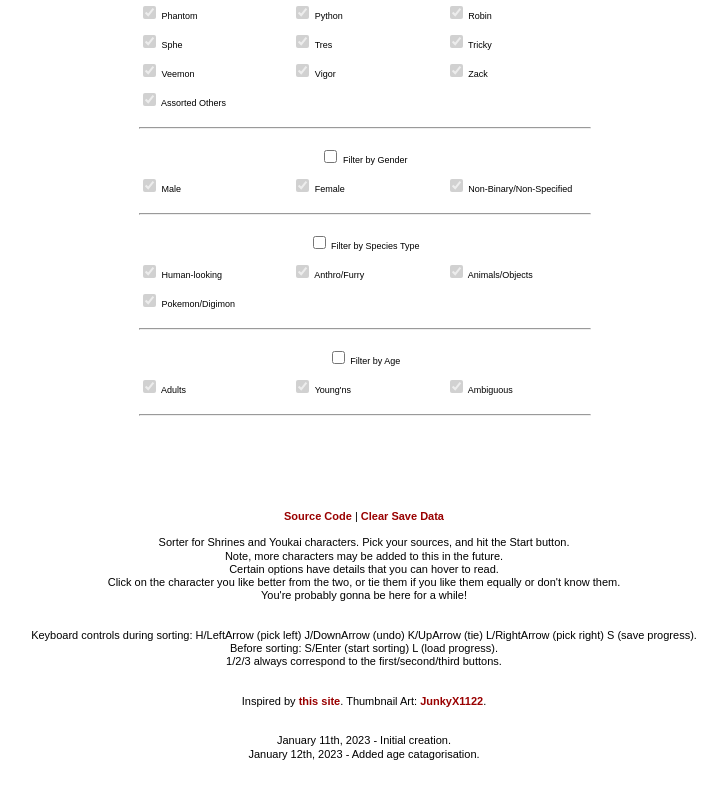
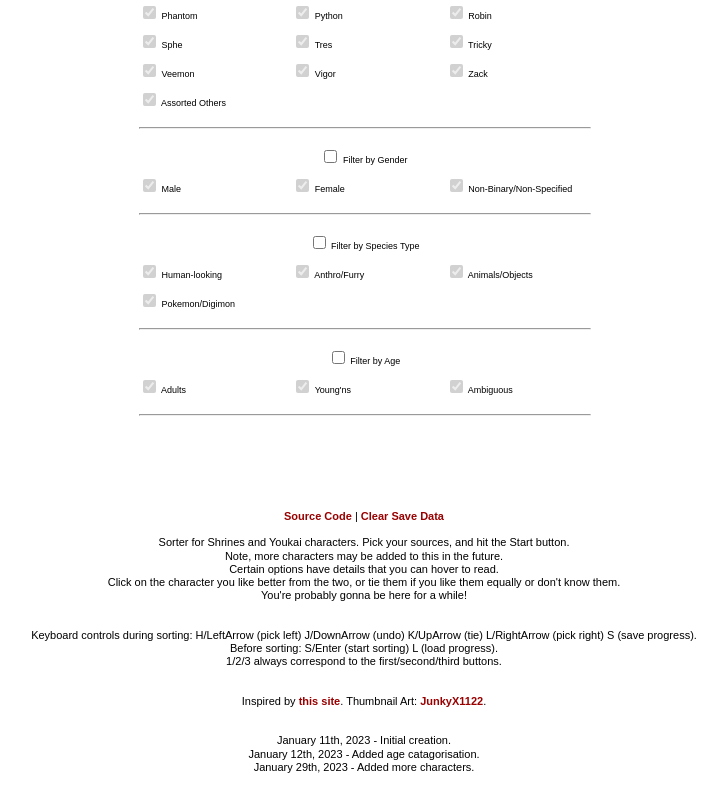
Before and after one commit to JunkyX1122/ShrinesAndYoukaiCharacterSorter, a plain HTML site: page index.html in a window 1280 px wide. Shown: the part 356-1163 px from the top of the page, without its empty margins (276-1003 px from the left). Drawn offline with Linux system fonts and the light colour scheme; a script that the page names is missing.

Commit message:
Updated change log

```diff
--- a/index.html
+++ b/index.html
@@ -91,6 +91,7 @@
 
         <p>January 11th, 2023 - Initial creation.</p>
 		<p>January 12th, 2023 - Added age catagorisation.</p>
+		<p>January 29th, 2023 - Added more characters.</p>
     </div>
 </div>
 </body>
```
